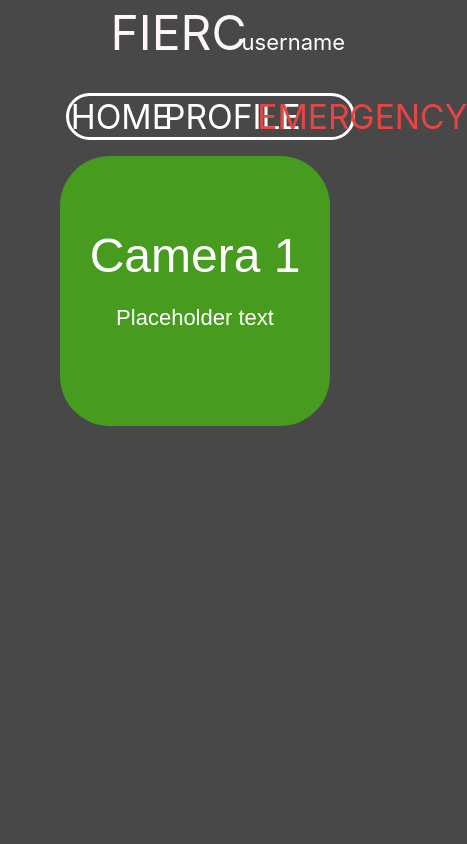
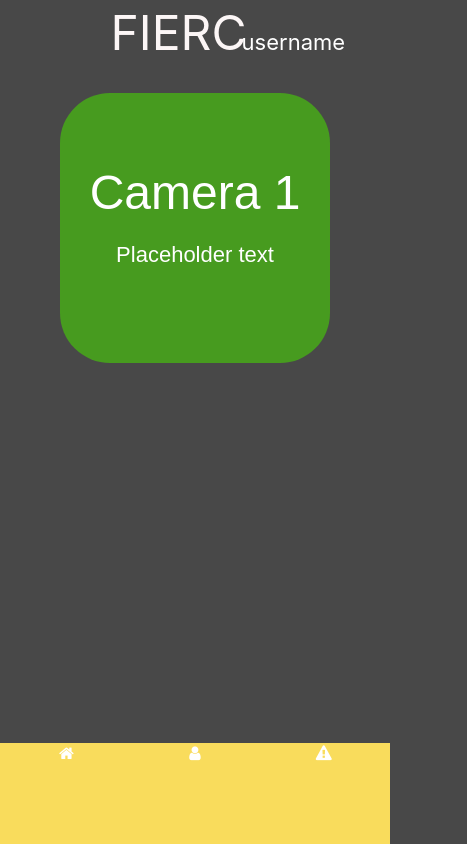
Before and after one commit to supraditya/Fierc, a React (Create React App) app: page / in a window 390 px wide. Shown: the whole page, 467 px wide, since content can reach past the window. Built offline with nearby package versions, Linux system fonts and the light colour scheme.

Commit message:
Added responsive code, mobile bottom navbar

```diff
--- a/public/index.html
+++ b/public/index.html
@@ -26,12 +26,7 @@
     -->
     <title>FIERC</title>
 
-    <!-- Compiled and minified CSS -->
-    <!-- <link rel="stylesheet" href="https://cdnjs.cloudflare.com/ajax/libs/materialize/1.0.0/css/materialize.min.css"> -->
-
-    <!-- Compiled and minified JavaScript -->
-    <script src="https://cdnjs.cloudflare.com/ajax/libs/materialize/1.0.0/js/materialize.min.js"></script>
-
+    <link rel="stylesheet" href="https://cdnjs.cloudflare.com/ajax/libs/font-awesome/4.7.0/css/font-awesome.min.css">
 
 
   </head>
--- a/src/App.js
+++ b/src/App.js
@@ -1,5 +1,6 @@
 import React from 'react';
 import Navbar from './components/Navbar';
+import MobileNav from './components/MobileNav';
 import Home from './components/Home';
 import Profile from './components/Profile';
 import Emergency from './components/Emergency';
@@ -14,6 +15,7 @@ function App() {
           <p className="site-username">username</p>
         </div>
         <Navbar/>
+        <MobileNav/>
         <Route exact path='/' component={Home}/>
         <Route path='/profile' component={Profile}/>
         <Route path='/emergency' component={Emergency}/>
--- /dev/null
+++ b/src/components/MobileNav.js
@@ -0,0 +1,17 @@
+import React from 'react';
+import styles from '../stylesheets/MobileNav.module.css';
+import {Link} from 'react-router-dom';
+const MobileNav=()=>{
+    return(
+        <div className="container">
+         <ul className={styles.list}>
+            <div className={styles.nav}>
+                    <li><Link to="/"><i class="fa fa-home icon-large"></i></Link></li>
+                    <li><Link to="/profile"><i class="fa fa-user icon-large" ></i></Link></li>
+                    <li><Link to="/emergency"><i class="fa fa-exclamation-triangle icon-large" aria-hidden="true"></i></Link></li>
+            </div>
+            </ul>
+        </div>
+    )
+}
+export default MobileNav;
--- a/src/stylesheets/App.css
+++ b/src/stylesheets/App.css
@@ -1,3 +1,11 @@
+@media only screen and (max-width: 810px)
+{
+    .head-container
+    {
+        align-items: flex-start;
+    }
+
+}
 .site-title
 {
     text-align: center;
--- /dev/null
+++ b/src/stylesheets/MobileNav.module.css
@@ -0,0 +1,49 @@
+@media only screen and (min-width: 500px)
+{
+    .nav
+    {
+        display: none;
+    }
+    .list
+    {
+        display:none;
+        display: flex;
+        flex-direction: row;
+    }
+}
+.list
+{
+    list-style: none;
+}
+.list a
+{
+    text-decoration: none;
+    color: #FFF;
+    /* border: solid; */
+    height: 100%;
+    width: 33%;
+}
+.nav
+{
+    background-color: #F9DC5C;
+    overflow: hidden;
+    position: fixed;
+    bottom: 0;
+    width: 100%;
+    left: 0;
+    height: 12%;
+}
+.list li
+{
+    display:inline-block;
+    width:33%;
+    height: 100%;
+    margin:0;
+    padding:0;
+}
+i
+{
+    height: 100px;
+    width: 100%;
+    font-size: 48px;
+}
--- a/src/stylesheets/Navbar.module.css
+++ b/src/stylesheets/Navbar.module.css
@@ -1,3 +1,11 @@
+@media only screen and (max-width: 810px)
+{
+    .navWrapper
+    {
+        display: none;
+    }
+
+}
 .list li {
     display:inline-block;
     width:33%;
```
